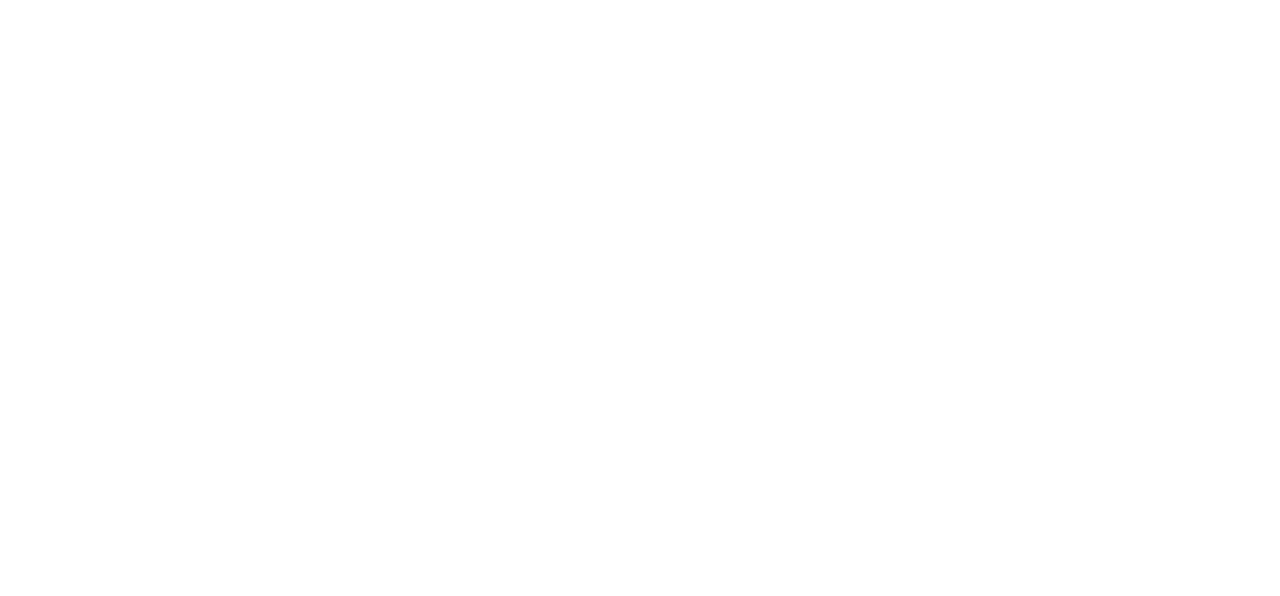
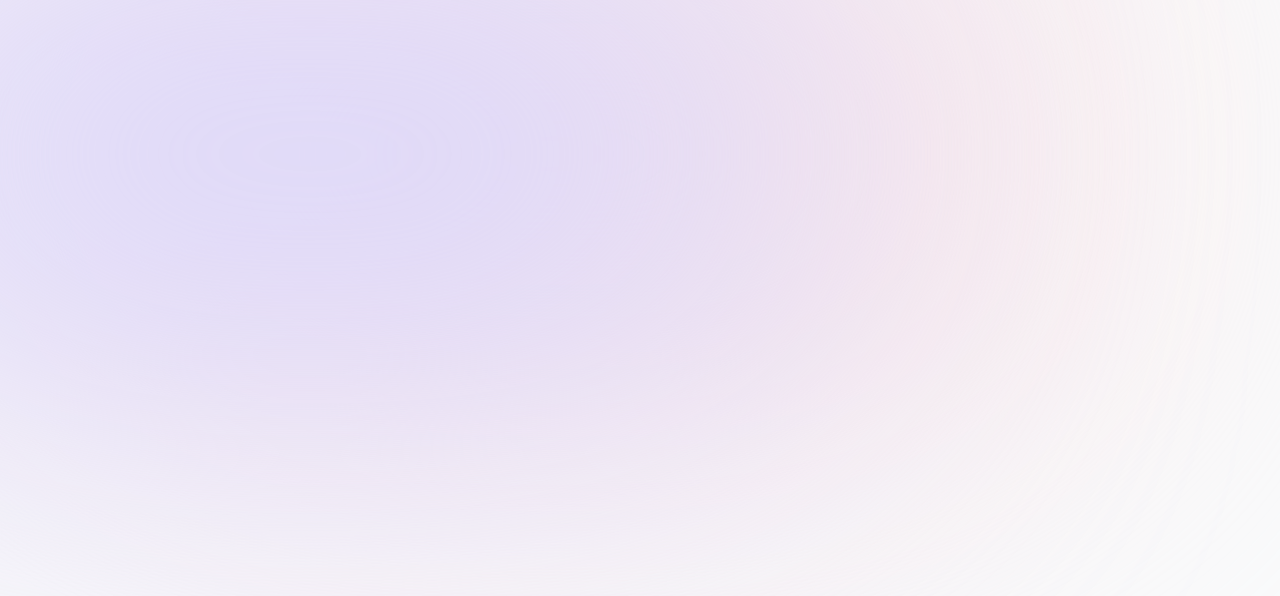
Before and after one commit to rose-codes/portfolio, a Next.js app: page / in a window 1280 px wide. Shown: the top 596 px of the page. Built offline with nearby package versions, Linux system fonts and the light colour scheme.

Commit message:
Add background gradient

```diff
--- a/app/layout.tsx
+++ b/app/layout.tsx
@@ -4,8 +4,8 @@
 const inter = Inter({ subsets: ['latin'] })
 
 export const metadata = {
-  title: 'Create Next App',
-  description: 'Generated by create next app',
+  title: 'Rose Le | Portfolio',
+  description: 'Hi, I\'m Rose, and I am a full-stack software engineer/web developer.',
 }
 
 export default function RootLayout({
@@ -15,7 +15,10 @@
 }) {
   return (
     <html lang="en">
-      <body className={inter.className}>{children}</body>
+      <body className={`${inter.className} bg-gray-50 text-gray-950 relative`}>
+        <div className="bg-[#fbe2e3] absolute top-[-6rem] -z-10 right-[11rem] h-[31.25rem] w-[31.25rem] rounded-full blur-[10rem] sm:w-[68.75rem]"></div>
+        <div className="bg-[#dbd7fb] absolute top-[-6rem] -z-10 left-[11rem] h-[31.25rem] w-[50rem] rounded-full blur-[10rem] sm:w-[68.75rem] md:left-[33rem] lg;left-[-28rem] xl:left-[-15rem] 2xl:left-[-5rem]"></div>
+        {children}</body>
     </html>
   )
 }
```
